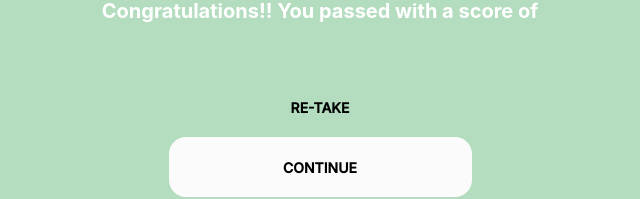
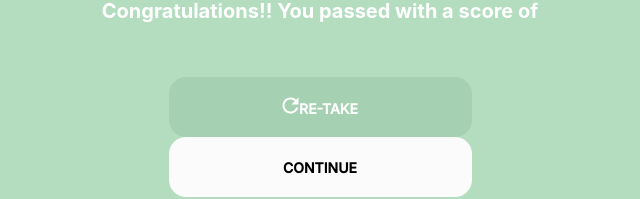
Before and after one commit to ecf123/ecf-fe-prototype, a React (Create React App) app: page /challenge/multiple-choice-end-screen in a window 1280 px wide. Shown: the part 536-735 px from the top of the page, without its empty margins (320-960 px from the left). Built offline with nearby package versions, Linux system fonts and the light colour scheme; no server answers.

Commit message:
added a new retake icon svg

```diff
--- a/src/containers/MultiplChoiceEndScreen/MultipleChoiceEndScreen.jsx
+++ b/src/containers/MultiplChoiceEndScreen/MultipleChoiceEndScreen.jsx
@@ -3,7 +3,7 @@ import "./MultipleChoiceEndScreen.scss";
 import podium from "../../assets/images/podium.svg";
 import line from "../../assets/images/line.svg";
 import Button from "../../components/Button/Button";
-import retakeIcon from "../../assets/images/redo.svg";
+import retakeIcon from "../../assets/images/retake.svg";
 
 //challenge/multiple-choice-end-screen
 
@@ -23,11 +23,13 @@ const MultipleChoiceEndScreen = ({ score }) => {
         Congratulations!! You passed with a score of {score}{" "}
       </h2>
       <div className="end-screen__button">
-        <Button buttonText="RE-TAKE" />
-        <Button
-          isSecondary={true}
-          buttonText="CONTINUE"
-        />
+        <button
+          className="end-screen__button--retake"
+        >
+          <img src={retakeIcon}  alt="re-take" className="end-screen__retake-icon"/>
+          RE-TAKE
+        </button>
+        <Button isSecondary={true} buttonText="CONTINUE" />
       </div>
     </div>
   );
--- a/src/containers/MultiplChoiceEndScreen/MultipleChoiceEndScreen.scss
+++ b/src/containers/MultiplChoiceEndScreen/MultipleChoiceEndScreen.scss
@@ -2,7 +2,7 @@
 @use "../../assets/sass/mixins" as *;
 @use "../../assets/sass/reset" as *;
 
-.end-screen{
+.end-screen {
   background: $primary-color-green;
   display: flex;
   flex-direction: column;
@@ -11,29 +11,44 @@
   height: 100vh;
   padding: 67px;
 
-    &__title{
+  &__title {
     @include heading4;
     color: $white-color;
   }
 
-    &__podium{
+  &__podium {
     height: 271px;
     width: 271px;
   }
 
-    &__underline{
+  &__underline {
     width: 242px;
     height: 17px;
   }
 
-    &__message{
+  &__message {
     color: $white-color;
     font-size: 20px;
   }
 
-    &__button{
+  &__retake-icon {
+    background-color: #A6D0B2;
+  }
+
+  &__button {
     width: 303px;
     height: 65px;
-        // border: 2px solid red;
+
+    &--retake {
+      font-family: $secondary-font-family;
+      background-color: #A6D0B2;
+      width: 100%;
+      height: 60px;
+      border: none;
+      border-radius: 17px;
+      font-size: 14px;
+      font-weight: $font-weight-bold;
+      color: $white-color;
     }
   }
+}
```
Also changed, not shown: src/assets/images/retake.svg (added). Lines whose indentation alone changed are shown as unchanged.
